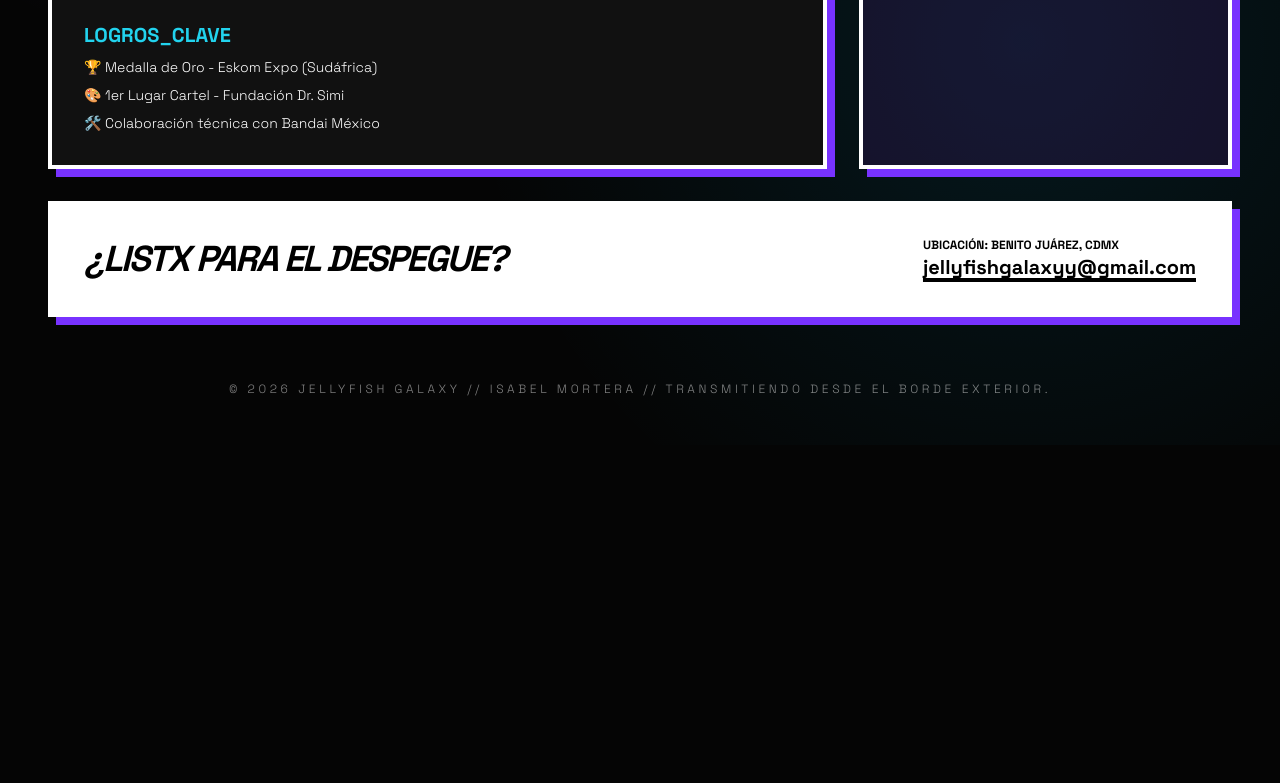
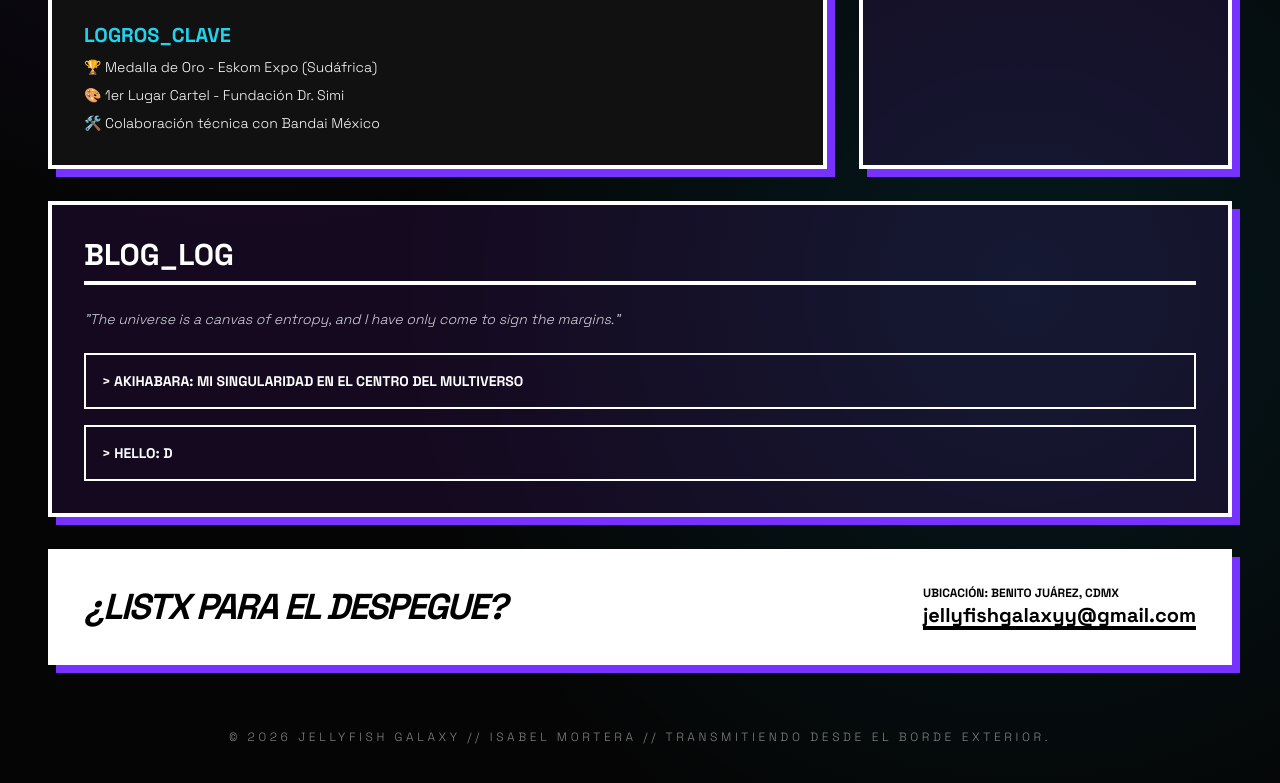
Before and after one commit to SakiTsubaki/jellyfishgalaxy, a plain HTML site: page index.html in a window 1280 px wide. Shown: the part 899-1682 px from the top of the page. Before the commit the page ends 1344 px from the top, so only its background shows below. Drawn offline with nearby package versions, Linux system fonts and the light colour scheme.

Commit message:
Add files via upload

```diff
--- a/index.html
+++ b/index.html
@@ -162,15 +162,15 @@
                 </ul>
             </section>
 
-    <!--    <section class="neo-card p-8 bg-purple-900/20">
+            <section class="neo-card p-8 md:col-span-3 bg-purple-900/20">
             <h2 class="text-3xl font-black mb-6 border-b-4 border-white pb-2">BLOG_LOG</h2>
             <p class="mb-6 italic text-sm text-gray-300">
                 "The universe is a canvas of entropy, and I have only come to sign the margins."
             </p>
             <ul class="space-y-4 text-sm">
                 <li>
-                    <a href="#" class="block p-4 border-2 border-white hover:bg-white hover:text-black transition-colors font-bold uppercase">
-                      > HELLO: EN Akihabara
+                    <a href="akihabara-1.html" class="block p-4 border-2 border-white hover:bg-white hover:text-black transition-colors font-bold uppercase">
+                      > Akihabara: Mi Singularidad en el Centro del Multiverso
                     </a>
                 </li>
                 <li>
@@ -179,7 +179,7 @@
                     </a>
                 </li>
             </ul>
-        </section> -->
+        </section>
 
         <section class="neo-card p-8 md:col-span-3 bg-white text-black">
             <div class="flex flex-col md:flex-row justify-between items-center gap-6 text-center md:text-left">
```
